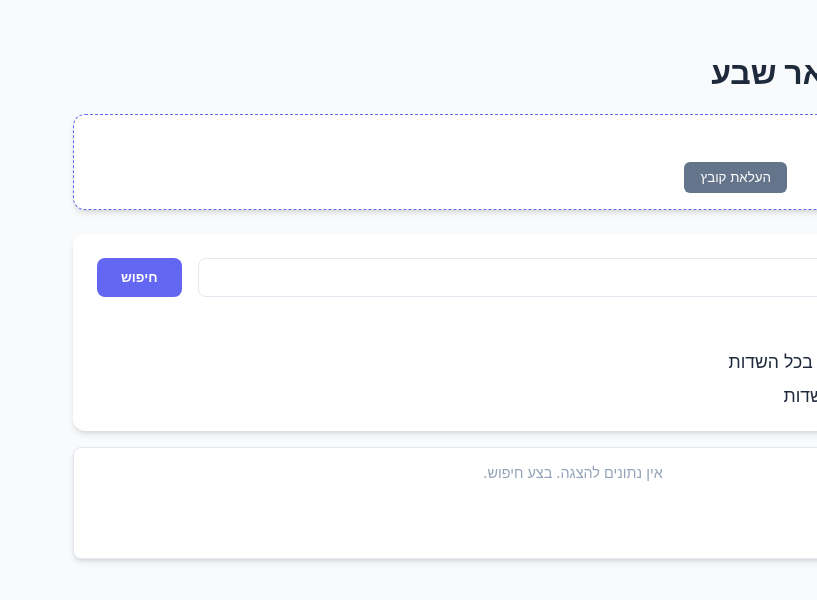
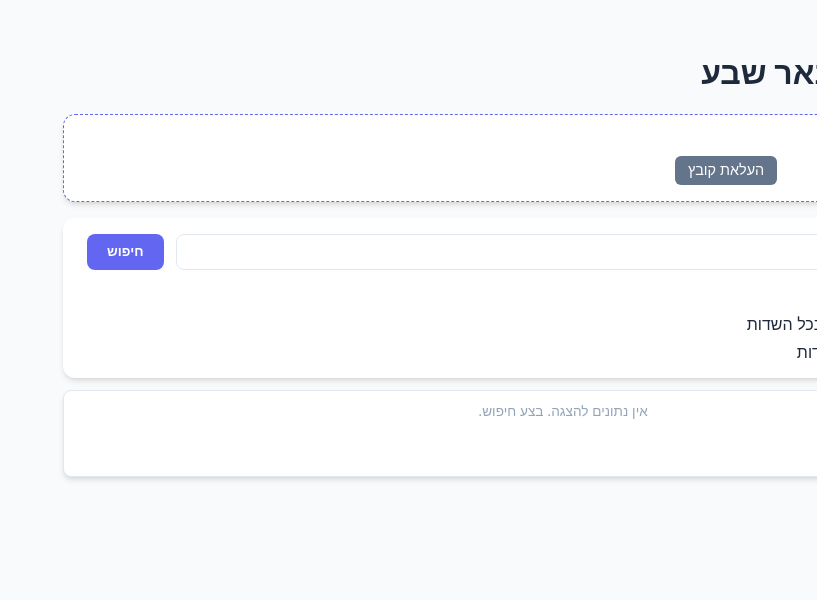
Before and after one commit to ariel770/Beer-Sheva-Streets-Search, a React (Vite) app in the folder frontend/: page / in a window 1280 px wide. Shown: the top 600 px of the page, without its empty margins (463-1280 px from the left). Built offline with nearby package versions, Linux system fonts and the light colour scheme.

Commit message:
style(frontend): extreme UI refinement for results table

```diff
--- a/frontend/src/App.tsx
+++ b/frontend/src/App.tsx
@@ -163,12 +163,12 @@ function App() {
                 </div>
             </div>
 
-            <div className="results-window">
+            <div className="results-window" id="results-viewport">
                 <table className="results-table">
-                    <tbody>
+                    <tbody className="zebra-body">
                         {results.map((street) => (
-                            <tr key={street.id}>
-                                <td>
+                            <tr key={street.id} className="result-row">
+                                <td className="street-info">
                                     <strong>{street.street_name}</strong> | {street.neighborhood} | {street.city} | {street.type} | {street.zip_code}
                                 </td>
                                 <td style={{ textAlign: 'left', width: '60px' }}>
@@ -179,7 +179,7 @@ function App() {
                     </tbody>
                 </table>
                 {results.length === 0 && !loading && (
-                    <div style={{ textAlign: 'center', padding: '1rem', color: '#94a3b8', fontSize: '0.9rem' }}>
+                    <div style={{ textAlign: 'center', padding: '0.75rem', color: '#94a3b8', fontSize: '0.85rem' }}>
                         אין נתונים להצגה. בצע חיפוש.
                     </div>
                 )}
--- a/frontend/src/index.css
+++ b/frontend/src/index.css
@@ -10,8 +10,8 @@
   --danger-hover: #dc2626;
   --radius: 12px;
   --shadow: 0 4px 6px -1px rgb(0 0 0 / 0.1), 0 2px 4px -2px rgb(0 0 0 / 0.1);
-  --row-alt: #f0fdf4;
-  /* Light Green for zebra stripes */
+  --row-alt: #ecfdf5 !important;
+  /* Slightly more visible Light Green */
 }
 
 body {
@@ -34,14 +34,13 @@ body {
   padding: 1rem;
   border-radius: var(--radius);
   box-shadow: var(--shadow);
-  margin-bottom: 1.5rem;
+  margin-bottom: 1rem;
   border: 1px dashed var(--primary);
 }
 
 .upload-section h3 {
-  margin: 0 0 0.75rem 0;
-  font-size: 0.95rem;
-  color: var(--text-main);
+  margin: 0 0 0.5rem 0;
+  font-size: 0.9rem;
 }
 
 .upload-controls {
@@ -51,13 +50,14 @@ body {
 }
 
 .upload-btn {
-  padding: 0.5rem 1rem;
+  padding: 0.4rem 0.8rem;
   background-color: var(--primary);
   color: white;
   border: none;
   border-radius: 6px;
   cursor: pointer;
   font-weight: 500;
+  font-size: 0.9rem;
 }
 
 .upload-btn:disabled {
@@ -65,34 +65,27 @@ body {
   cursor: not-allowed;
 }
 
-.upload-status {
-  margin-top: 0.5rem;
-  font-size: 0.85rem;
-  color: var(--primary);
-}
-
 .search-container {
   background: var(--card-bg);
-  padding: 1.5rem;
+  padding: 1rem 1.5rem;
   border-radius: var(--radius);
   box-shadow: var(--shadow);
-  margin-bottom: 1rem;
+  margin-bottom: 0.75rem;
 }
 
 .search-field {
   display: flex;
-  gap: 1rem;
-  margin-bottom: 1.25rem;
+  gap: 0.75rem;
+  margin-bottom: 1rem;
 }
 
 input[type="text"] {
   flex: 1;
-  padding: 0.6rem 1rem;
+  padding: 0.5rem 1rem;
   border: 1px solid var(--border);
   border-radius: 8px;
   font-size: 1rem;
   outline: none;
-  transition: border-color 0.2s;
 }
 
 input[type="text"]:focus {
@@ -100,24 +93,19 @@ input[type="text"]:focus {
 }
 
 button.search-btn {
-  padding: 0.6rem 1.5rem;
+  padding: 0.5rem 1.25rem;
   background-color: var(--primary);
   color: white;
   border: none;
   border-radius: 8px;
   font-weight: 600;
   cursor: pointer;
-  transition: background-color 0.2s;
-}
-
-button.search-btn:hover {
-  background-color: var(--primary-hover);
 }
 
 .radio-group {
   display: flex;
   flex-direction: column;
-  gap: 0.75rem;
+  gap: 0.5rem;
 }
 
 .radio-option {
@@ -125,23 +113,22 @@ button.search-btn:hover {
   align-items: center;
   gap: 1.25rem;
   cursor: pointer;
-  font-size: 1.1rem;
-  color: var(--text-main);
+  font-size: 1rem;
 }
 
 .radio-option input[type="radio"] {
-  transform: scale(2);
-  margin: 0 10px;
-  cursor: pointer;
+  transform: scale(1.8);
+  /* Re-adjust scale slightly */
+  margin: 0 8px;
 }
 
-/* Updated results window: fixed smaller height (approx 2 rows) */
+/* Results window: even smaller height for exactly ~2 rows */
 .results-window {
   background: var(--card-bg);
   border-radius: 8px;
   box-shadow: var(--shadow);
-  height: 110px;
-  /* Smaller height for ~2 rows */
+  height: 85px;
+  /* Forced smaller height */
   overflow-y: auto;
   border: 1px solid var(--border);
 }
@@ -149,33 +136,31 @@ button.search-btn:hover {
 .results-table {
   width: 100%;
   border-collapse: collapse;
+  table-layout: fixed;
 }
 
-/* Hide table headers as requested */
 .results-table thead {
-  display: none;
+  display: none !important;
+  /* Force hide headers */
 }
 
 .results-table td {
-  padding: 10px 15px;
+  padding: 8px 12px;
   border-bottom: 1px solid var(--border);
-  font-size: 1rem;
+  font-size: 0.95rem;
   line-height: 1.2;
+  overflow: hidden;
+  text-overflow: ellipsis;
+  white-space: nowrap;
 }
 
-/* Zebra striping: Light Green and White */
+/* Explicit zebra striping with !important to prevent any override */
 .results-table tr:nth-child(odd) {
-  background-color: var(--row-alt);
-  /* Light Green */
+  background-color: var(--row-alt) !important;
 }
 
 .results-table tr:nth-child(even) {
-  background-color: #ffffff;
-  /* White */
-}
-
-.results-table tr:hover {
-  filter: brightness(0.98);
+  background-color: #ffffff !important;
 }
 
 .row-delete-btn {
@@ -188,12 +173,7 @@ button.search-btn:hover {
   font-size: 0.7rem;
 }
 
-.row-delete-btn:hover {
-  background: var(--danger);
-  color: white;
-}
-
-/* Temporary Alert/Toast */
+/* Toast */
 .toast-container {
   position: fixed;
   top: 20px;
@@ -205,9 +185,9 @@ button.search-btn:hover {
 .toast {
   background: #334155;
   color: white;
-  padding: 12px 24px;
-  border-radius: 30px;
-  box-shadow: 0 10px 15px -3px rgba(0, 0, 0, 0.2);
+  padding: 8px 20px;
+  border-radius: 20px;
+  box-shadow: 0 4px 6px rgba(0, 0, 0, 0.1);
   animation: fadeInOut 3s forwards;
 }
 
```
